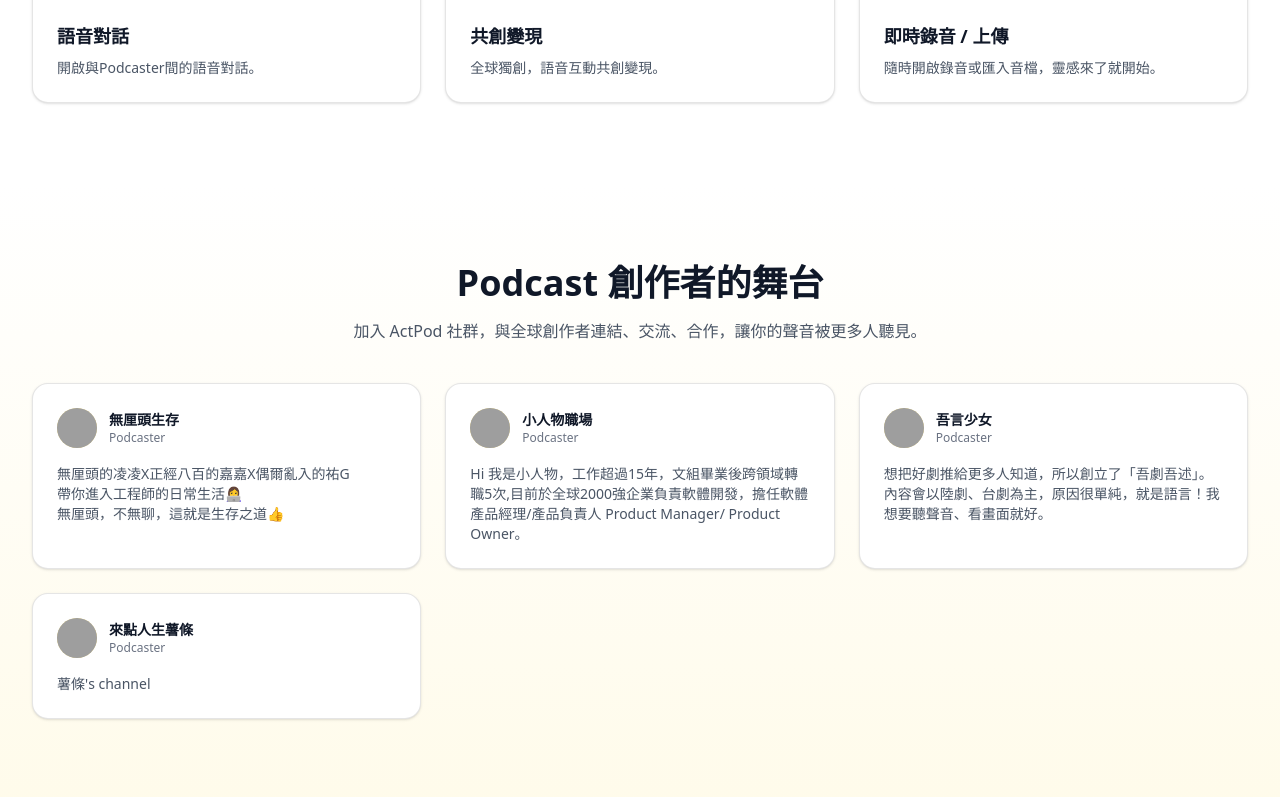
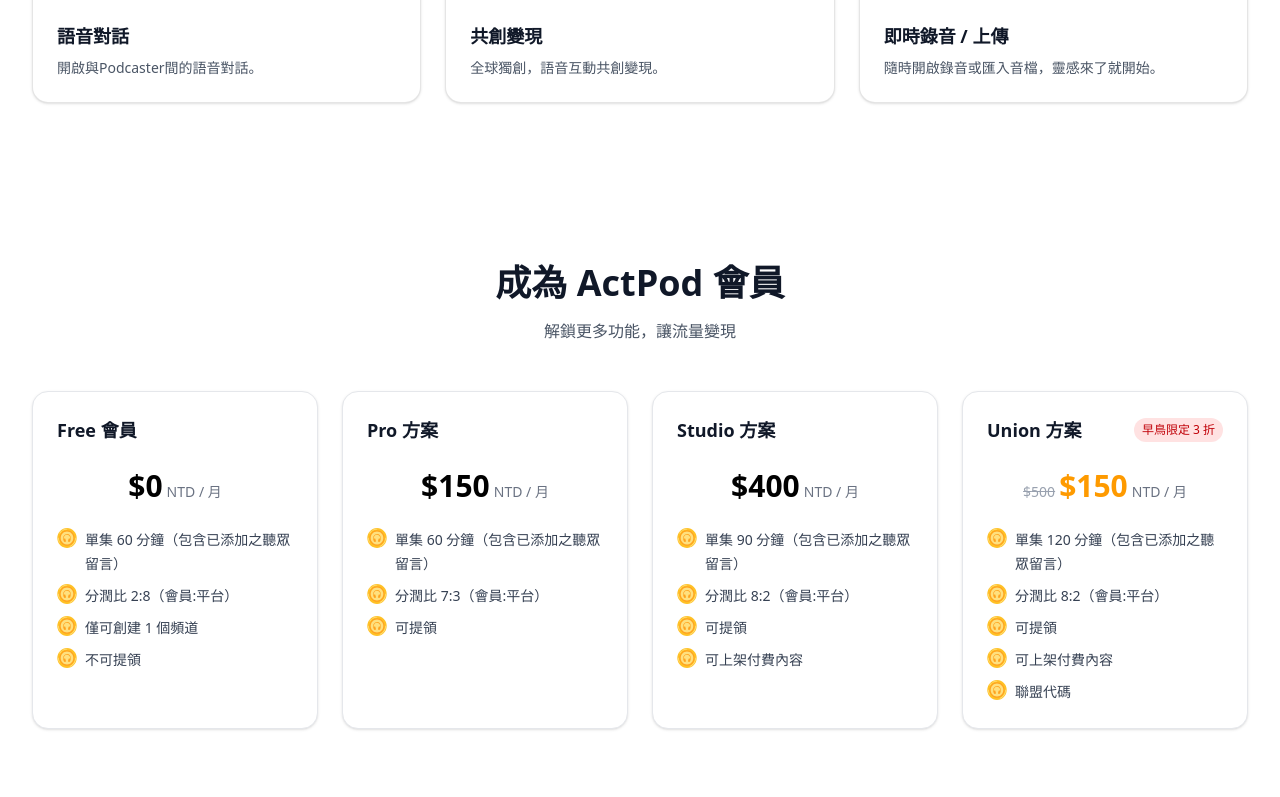
Before and after one commit to ActPod/official_website, a React (Vite) app: page / in a window 1280 px wide. Shown: the part 2000-2797 px from the top of the page. Built offline with nearby package versions, Linux system fonts and the light colour scheme; grey boxes are pictures that could not be loaded.

Commit message:
add: plans

```diff
--- a/src/ActPodLanding.jsx
+++ b/src/ActPodLanding.jsx
@@ -234,11 +234,13 @@ const Nav = () => (
       </div>
       <nav className="hidden items-center gap-6 text-sm text-gray-700 md:flex">
         <a href="#features" className="hover:text-black">
-          特色
+          產品特色
         </a>
-        {/* <a href="#flow" className="hover:text-black">流程</a> */}
+        <a href="#plans" className="hover:text-black">
+          會員方案
+        </a>
         <a href="#community" className="hover:text-black">
-          社群
+          創作者
         </a>
         {/* <a href="#download" className="hover:text-black">
           下載
@@ -369,48 +371,115 @@ const FeatureCard = ({ icon, title, desc }) => (
   </div>
 );
 
-const Flow = () => (
-  <section id="flow" className="bg-gradient-to-b from-white to-amber-50 py-20">
+const MembershipPlans = () => (
+  <section id="plans" className="bg-white py-20">
     <Container>
       <div className="mx-auto max-w-3xl text-center">
-        <h2 className="text-3xl font-bold sm:text-4xl">
-          從靈感到上架，只要 3 步
-        </h2>
-        <p className="mt-4 text-gray-600">
-          錄音 → 編輯 → 發布，一站完成，讓創作更專注。
-        </p>
+        <h2 className="text-3xl font-bold sm:text-4xl">成為 ActPod 會員</h2>
+        <p className="mt-4 text-gray-600">解鎖更多功能，讓流量變現</p>
       </div>
-      <div className="mt-12 grid gap-6 md:grid-cols-3">
+
+      <div className="mt-12 grid gap-6 md:grid-cols-4">
         {[
           {
-            step: "01",
-            title: "錄音 / 上傳",
-            desc: "行動裝置或桌面立即開錄，也能匯入既有音檔。",
+            name: "Free 會員",
+            price: "0",
+            desc: "",
+            benefits: [
+              "單集 60 分鐘（包含已添加之聽眾留言）",
+              "分潤比 2:8（會員:平台）",
+              "僅可創建 1 個頻道",
+              "不可提領",
+            ],
           },
           {
-            step: "02",
-            title: "編輯 / 整理",
-            desc: "AI 自動生成標題、描述與標籤，快速完成節目準備。",
+            name: "Pro 方案",
+            price: "150",
+            benefits: [
+              "單集 60 分鐘（包含已添加之聽眾留言）",
+              "分潤比 7:3（會員:平台）",
+              "可提領",
+            ],
           },
           {
-            step: "03",
-            title: "一鍵發布",
-            desc: "同步到主要平台，並即時追蹤成效。",
+            name: "Studio 方案",
+            price: "400",
+            benefits: [
+              "單集 90 分鐘（包含已添加之聽眾留言）",
+              "分潤比 8:2（會員:平台）",
+              "可提領",
+              "可上架付費內容",
+            ],
           },
-        ].map((s, i) => (
+          {
+            name: "Union 方案",
+            price: "150",
+            tag: "早鳥限定 3 折",
+            originalPrice: "500",
+            highlight: false,
+            benefits: [
+              "單集 120 分鐘（包含已添加之聽眾留言）",
+              "分潤比 8:2（會員:平台）",
+              "可提領",
+              "可上架付費內容",
+              "聯盟代碼",
+            ],
+          },
+        ].map((plan, i) => (
           <div
             key={i}
             initial={{ opacity: 0, y: 16 }}
             whileInView={{ opacity: 1, y: 0 }}
             viewport={{ once: true }}
-            transition={{ duration: 0.5, delay: i * 0.05 }}
-            className="rounded-2xl border border-black/10 bg-white p-6 text-center shadow-sm"
+            transition={{ duration: 0.4, delay: i * 0.1 }}
+            className={`rounded-2xl border border-gray-200 bg-white p-6 shadow-sm text-center ${
+              plan.highlight ? "ring-2 ring-amber-400" : ""
+            }`}
           >
-            <div className="mx-auto mb-3 flex h-10 w-10 items-center justify-center rounded-full bg-black text-xs font-bold text-white">
-              {s.step}
+            <div className="flex items-center justify-between">
+              <h3 className="text-lg font-semibold">{plan.name}</h3>
+              {plan.tag && (
+                <span className="rounded-full bg-red-100 px-2 py-1 text-xs font-medium text-red-700">
+                  {plan.tag}
+                </span>
+              )}
             </div>
-            <h3 className="text-lg font-semibold">{s.title}</h3>
-            <p className="mt-2 text-sm text-gray-600">{s.desc}</p>
+
+            <div className="my-6 flex items-baseline justify-center gap-1">
+              {plan.originalPrice && (
+                <span className="text-sm text-gray-400 line-through">
+                  ${plan.originalPrice}
+                </span>
+              )}
+              <span
+                className={`text-3xl font-bold ${
+                  plan.originalPrice ? "text-amber-500" : "text-black"
+                }`}
+              >
+                ${plan.price}
+              </span>
+
+              <span className="text-gray-500 text-sm">NTD / 月</span>
+            </div>
+
+            {plan.desc && (
+              <p className="mt-2 text-sm text-gray-600">{plan.desc}</p>
+            )}
+
+            <ul className="mt-4 space-y-2 text-sm text-gray-700 text-left">
+              {plan.benefits.map((b, j) => (
+                <li key={j} className="flex items-start gap-2">
+                  <span className="text-amber-500 flex-shrink-0">
+                    <img className="w-5 " src="/assets/Podcoin.svg" alt="" />
+                  </span>
+                  <span className="leading-6">{b}</span>
+                </li>
+              ))}
+            </ul>
+
+            {/* <button className="mt-6 w-full rounded-full bg-amber-400 py-2.5 text-sm font-semibold text-white hover:bg-amber-500">
+              訂閱
+            </button> */}
           </div>
         ))}
       </div>
@@ -431,30 +500,34 @@ const Community = () => (
           社群，與全球創作者連結、交流、合作，讓你的聲音被更多人聽見。
         </p>
       </div>
-      <div className="mt-10 grid gap-6 sm:grid-cols-2 lg:grid-cols-3">
+      <div className="mt-10 grid gap-6 sm:grid-cols-2 lg:grid-cols-4">
         {[
           {
             name: "無厘頭生存",
             role: "Podcaster",
-            quote: "無厘頭的凌凌X正經八百的嘉嘉X偶爾亂入的祐G\n帶你進入工程師的日常生活👩‍💻\n無厘頭，不無聊，這就是生存之道👍",
+            quote:
+              "無厘頭的凌凌X正經八百的嘉嘉X偶爾亂入的祐G\n帶你進入工程師的日常生活👩‍💻\n無厘頭，不無聊，這就是生存之道👍",
             pic: "https://story.actpodapp.com/user/avatar/687bc22af58db60001691eda",
           },
           {
             name: "小人物職場",
             role: "Podcaster",
-            quote: "Hi 我是小人物，工作超過15年，文組畢業後跨領域轉職5次,目前於全球2000強企業負責軟體開發，擔任軟體產品經理/產品負責人 Product Manager/ Product Owner。",
-            pic:"https://story.actpodapp.com/user/avatar/68ad97634969fc000186be7f",
+            quote:
+              "Hi 我是小人物，工作超過15年，文組畢業後跨領域轉職5次,目前於全球2000強企業負責軟體開發，擔任軟體產品經理/產品負責人 Product Manager/ Product Owner。",
+            pic: "https://story.actpodapp.com/user/avatar/68ad97634969fc000186be7f",
           },
           {
             name: "吾言少女",
             role: "Podcaster",
-            quote: "想把好劇推給更多人知道，所以創立了「吾劇吾述」。內容會以陸劇、台劇為主，原因很單純，就是語言！我想要聽聲音、看畫面就好。",
-            pic:"https://story.actpodapp.com/user/avatar/6881b47b9076730001898b79",
-          },{
+            quote:
+              "想把好劇推給更多人知道，所以創立了「吾劇吾述」。內容會以陸劇、台劇為主，原因很單純，就是語言！我想要聽聲音、看畫面就好。",
+            pic: "https://story.actpodapp.com/user/avatar/6881b47b9076730001898b79",
+          },
+          {
             name: "來點人生薯條",
             role: "Podcaster",
             quote: "薯條's channel",
-            pic:"https://story.actpodapp.com/user/avatar/68444775bbde08000186f72e",
+            pic: "https://story.actpodapp.com/user/avatar/68444775bbde08000186f72e",
           },
         ].map((t, i) => (
           <div
@@ -462,13 +535,18 @@ const Community = () => (
             className="rounded-2xl border border-black/10 bg-white p-6 shadow-sm"
           >
             <div className="flex items-center gap-3">
-              <img className="h-10 w-10 rounded-full bg-amber-200" src={t.pic} />
+              <img
+                className="h-10 w-10 rounded-full bg-amber-200"
+                src={t.pic}
+              />
               <div>
                 <div className="text-sm font-semibold">{t.name}</div>
                 <div className="text-xs text-gray-500">{t.role}</div>
               </div>
             </div>
-            <p className="mt-4 text-sm text-gray-600 whitespace-pre-line">{t.quote}</p>
+            <p className="mt-4 text-sm text-gray-600 whitespace-pre-line leading-6">
+              {t.quote}
+            </p>
           </div>
         ))}
       </div>
@@ -673,7 +751,7 @@ const Footer = () => (
         <a href="#features" className="hover:text-black">
           特色
         </a>
-        <a href="#flow" className="hover:text-black">
+        <a href="#plans" className="hover:text-black">
           流程
         </a>
         <a href="#community" className="hover:text-black">
@@ -693,7 +771,7 @@ export default function ActPodLanding() {
       <Nav />
       <Hero />
       <Features />
-      {/* <Flow /> */}
+      <MembershipPlans />
       <Community />
       <CTA />
     </div>
```
Also changed, not shown: public/assets/Podcoin.svg (added).
